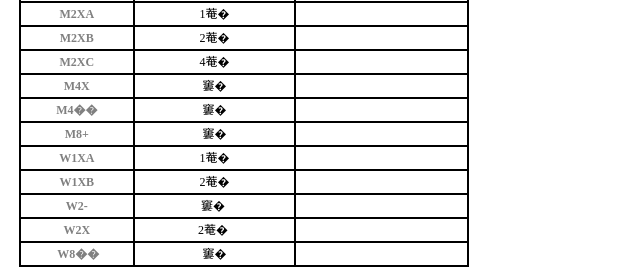
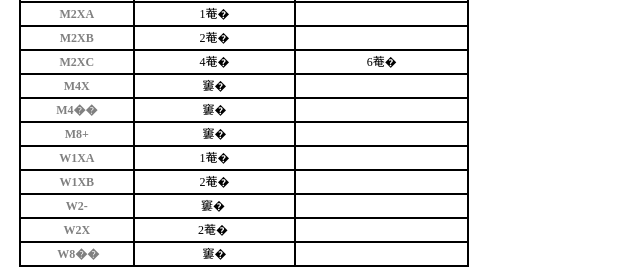
Before and after one commit to rubc1948/todaregatta, a plain HTML site: page index.html in a window 1280 px wide. Shown: the part 273-542 px from the top of the page, 396-1036 px from the left. Drawn offline with Linux system fonts and the light colour scheme.

Commit message:
Update index.html

```diff
--- a/index.html
+++ b/index.html
@@ -67,7 +67,7 @@ color:black; font-family:'Osaka' ;line-height:15pt;
   </tr><tr>
     <td bgcolor="white" align="center" width="49"><b><font face="メイリオ"><a href="#M1XA">M2XC</a></font></b></td>
     <td bgcolor="white" align="center" width="71">4位</td>
-    <td bgcolor="white" align="center" width="76"></td>
+    <td bgcolor="white" align="center" width="76">6位</td>
   </tr><tr>
     <td bgcolor="white" align="center" width="49"><b><font face="メイリオ"><a href="#M2XA">M4X</a></font></b></td>
     <td bgcolor="white" align="center" width="71">―</td>
```
